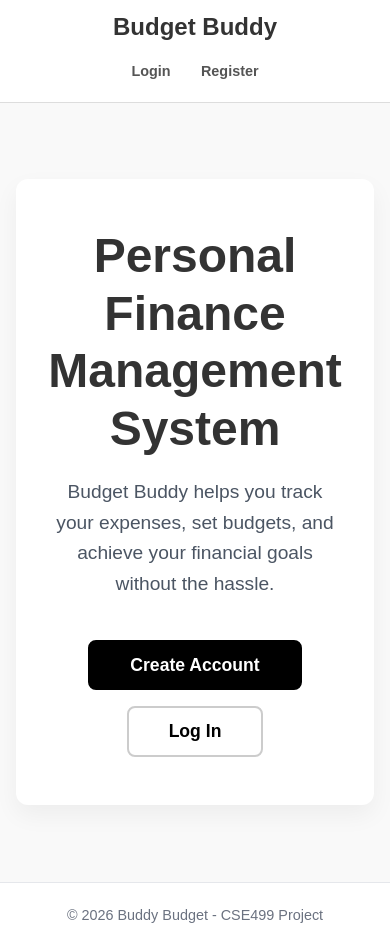
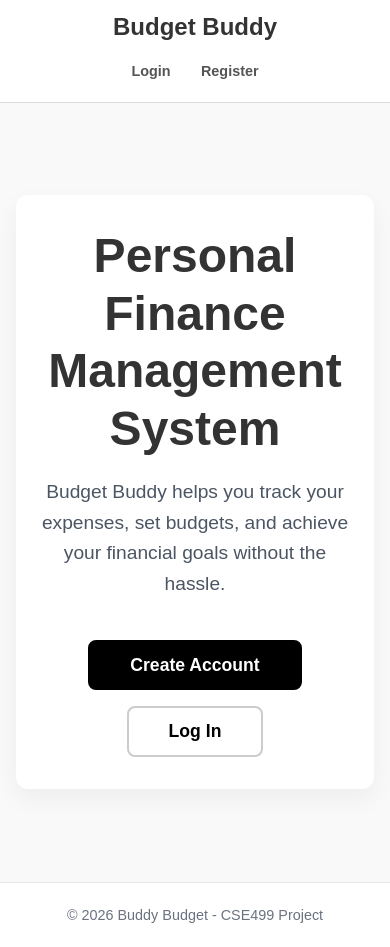
Before and after one commit to gatlingmcgee/Budget-Buddy, a Next.js app: page / in a window 390 px wide. Built offline with nearby package versions, Linux system fonts and the light colour scheme; no server answers.

Commit message:
improvement: minor change to improve mobile UX/UI

```diff
--- a/pages/index.js
+++ b/pages/index.js
@@ -26,15 +26,16 @@ export default function Home() {
         <meta name="description" content="Manage your expenses effortlessly with Budget Buddy" />
       </Head>
 
-      <main style={{ flex: 1, display: 'flex', alignItems: 'center', justifyContent: 'center', padding: '2rem' }}>
+      <main style={{ flex: 1, display: 'flex', alignItems: 'center', justifyContent: 'center', padding: '1rem' }}>
         <div style={{
           textAlign: 'center',
           backgroundColor: '#fff',
-          padding: '3rem 2rem',
+          padding: '2rem 1.5rem',
           borderRadius: '12px',
           boxShadow: '0 10px 25px rgba(0,0,0,0.05)',
           maxWidth: '650px',
-          width: '100%'
+          width: '100%',
+          boxSizing: 'border-box'
         }}>
           {session ? (
             <>
@@ -93,6 +94,7 @@ export default function Home() {
                     fontSize: '1.1rem',
                     fontWeight: '600',
                     border: '2px solid #ccc',
+                    boxSizing: 'border-box'
                   }}
                 >
                   Log In
--- a/styles/styles.css
+++ b/styles/styles.css
@@ -216,6 +216,13 @@ button:disabled {
 
 /* ===== TABLES ===== */
 
+.table-container,
+.budget-table {
+  overflow-x: auto;
+  -webkit-overflow-scrolling: touch;
+  width: 100%;
+}
+
 .expenses-table,
 .budget-table table {
   width: 100%;
@@ -373,6 +380,13 @@ button:disabled {
     grid-template-columns: 1fr;
   }
 
+  .expenses-container,
+  .budget-page,
+  .dashboard {
+    margin: 1rem 0.5rem;
+    padding: 1rem;
+  }
+
   .dashboard-card {
     min-height: 85px;
   }
```
